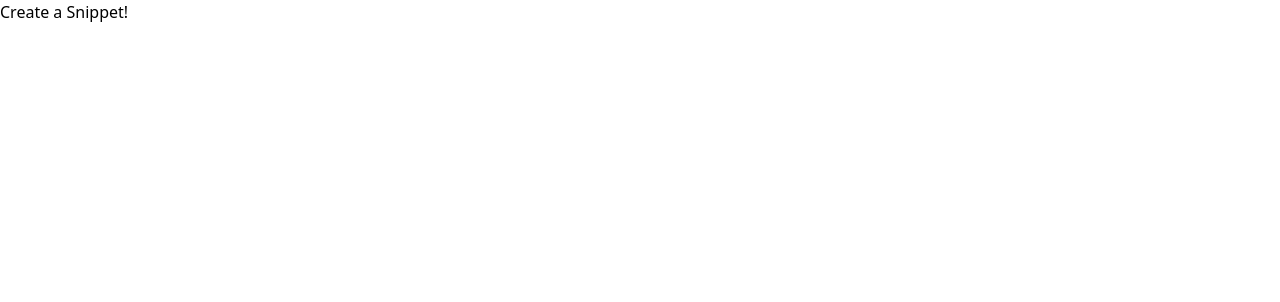
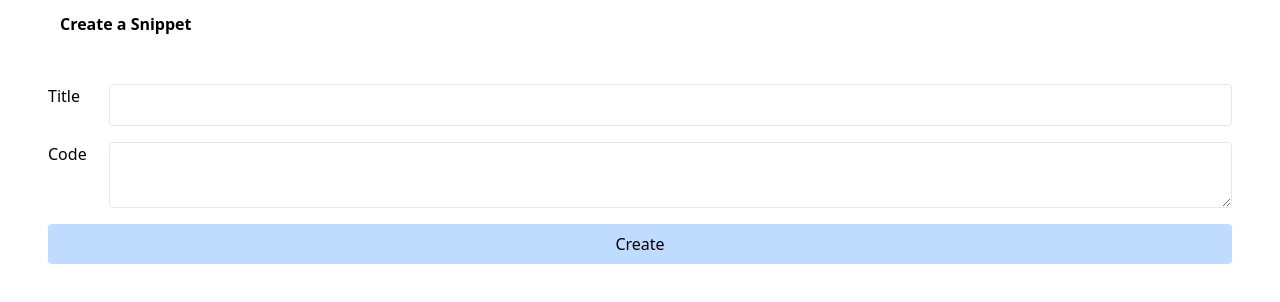
Before and after one commit to lerderl/first-next-app, a Next.js app: page /snippets/new in a window 1280 px wide. Shown: the top 302 px of the page. Built offline with nearby package versions, Linux system fonts and the light colour scheme.

Commit message:
feat: add form

```diff
--- a/src/app/layout.tsx
+++ b/src/app/layout.tsx
@@ -16,8 +16,8 @@ const geistMono = localFont({
 });
 
 export const metadata: Metadata = {
-  title: "Create Next App",
-  description: "Generated by create next app",
+  title: "My First Next App",
+  description: "Created by lerderl",
 };
 
 export default function RootLayout({
@@ -30,8 +30,10 @@ export default function RootLayout({
       <body
         className={`${geistSans.variable} ${geistMono.variable} antialiased`}
       >
-        <Header />
-        {children}
+        {/* <div className="container mx-auto px-12"> */}
+          <Header />
+          {children}
+        {/* </div> */}
       </body>
     </html>
   );
--- a/src/app/snippets/new/page.tsx
+++ b/src/app/snippets/new/page.tsx
@@ -1,3 +1,21 @@
 export default function SnippetCreatePage() {
-  return <div>Create a Snippet!</div>
+  return <form action="" className="container mx-auto px-12">
+    <h3 className="font-bold m-3">Create a Snippet</h3>
+    <div className="flex flex-col gap-4 mt-12">
+      {/* Title */}
+      <div className="flex gap-4">
+        <label htmlFor="title" className="w-12">Title</label>
+        <input type="text" name="title" className="border rounded p-2 w-full" id="title" />
+      </div>
+
+      {/* Code */}
+      <div className="flex gap-4">
+        <label htmlFor="code" className="w-12">Code</label>
+        <textarea name="code" className="border rounded p-2 w-full" id="code" />
+      </div>
+
+      {/* Button */}
+      <button type="submit" className="rounded p-2 bg-blue-200">Create</button>
+    </div>
+  </form>
 }
```
